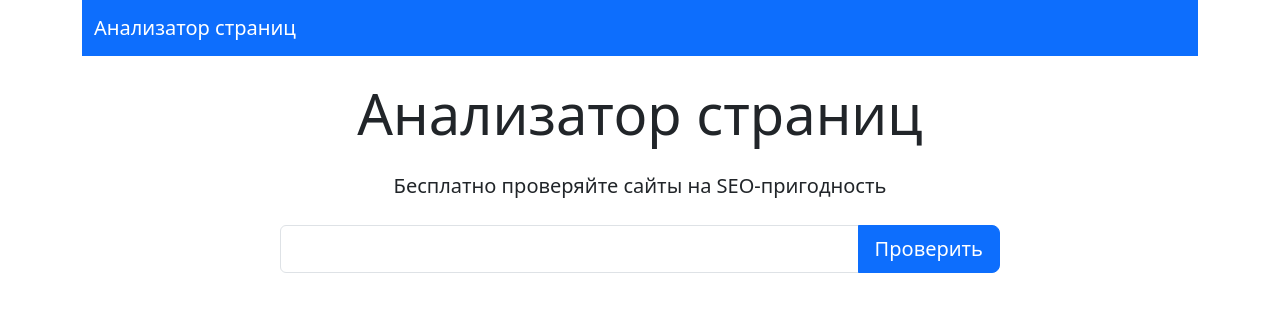
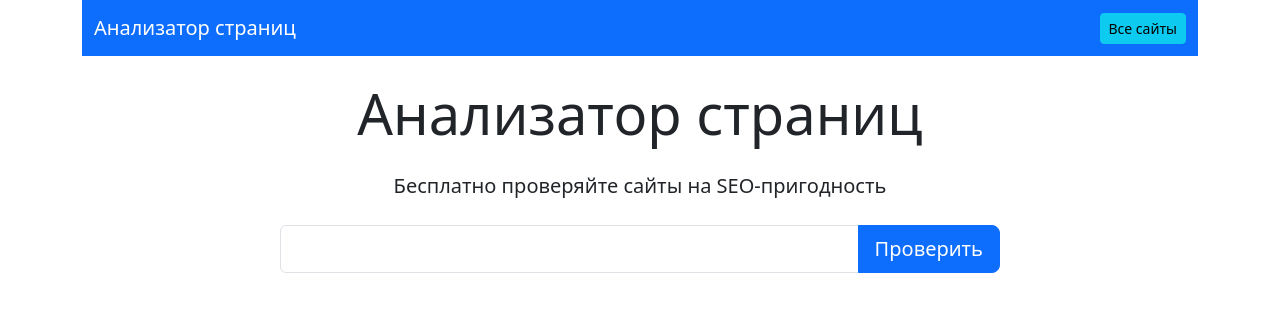
Before and after one commit to Victoria-Fedorenko/python-project-83, a Flask app: page / in a window 1280 px wide. Shown: the top 312 px of the page. Run offline with Flask 3, Linux system fonts and the light colour scheme; some libraries are stand-ins or nearby versions.

Commit message:
edited templates

```diff
--- a/page_analyzer/templates/base.html
+++ b/page_analyzer/templates/base.html
@@ -31,7 +31,11 @@
         {% block navbar %}
         <nav class="navbar navbar-expand-lg navbar-dark bg-primary">
             <div class="container">
-                <a class="navbar-brand" href="{{ url_for('index') }}">Анализатор страниц</a>
+                <a class="navbar-brand" href="{{ url_for('index') }}">Анализатор страниц
+                        <a href="{{ url_for('show_all_urls') }}" class="btn btn-sm btn-info">
+                        Все сайты
+                    </a>
+                </a>
             </div>
         </nav>
         {% endblock %}
--- a/page_analyzer/templates/url_info.html
+++ b/page_analyzer/templates/url_info.html
@@ -41,7 +41,7 @@
     <tbody>
         {% if not result %}
             <tr>
-                <td colspan="5" class="text-center">Проверок не было</td>
+                <td colspan="7" class="text-center">Проверок не было</td>
             </tr>
         {% endif %}
         {% for r in result %}
```
